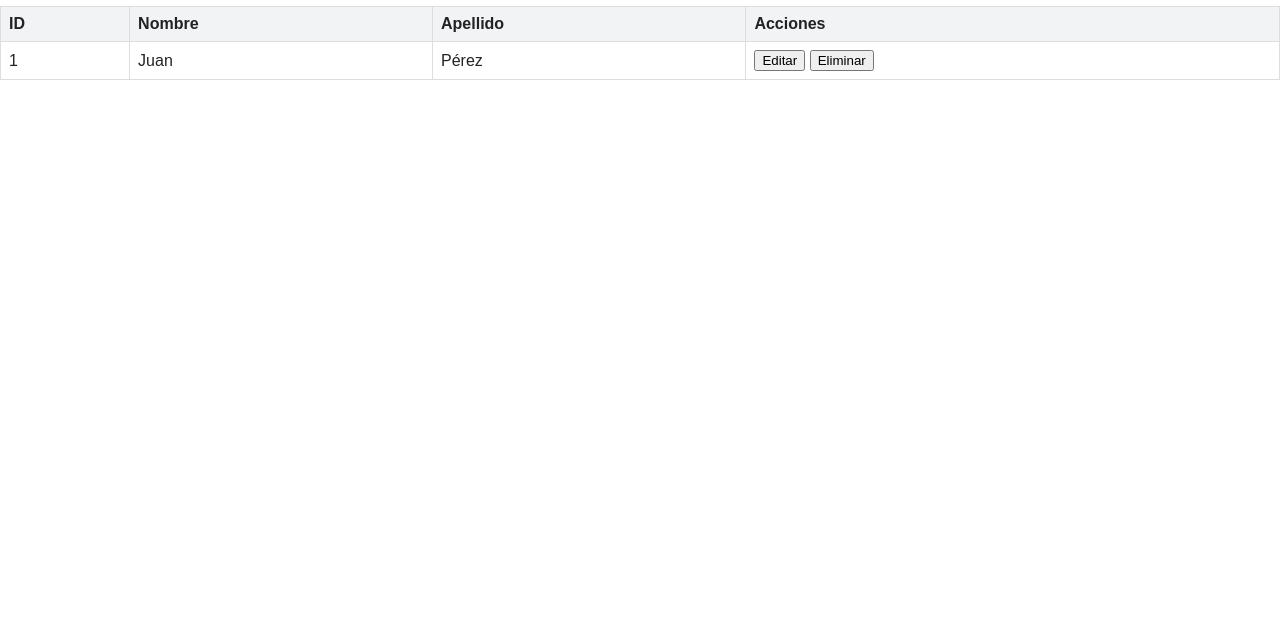
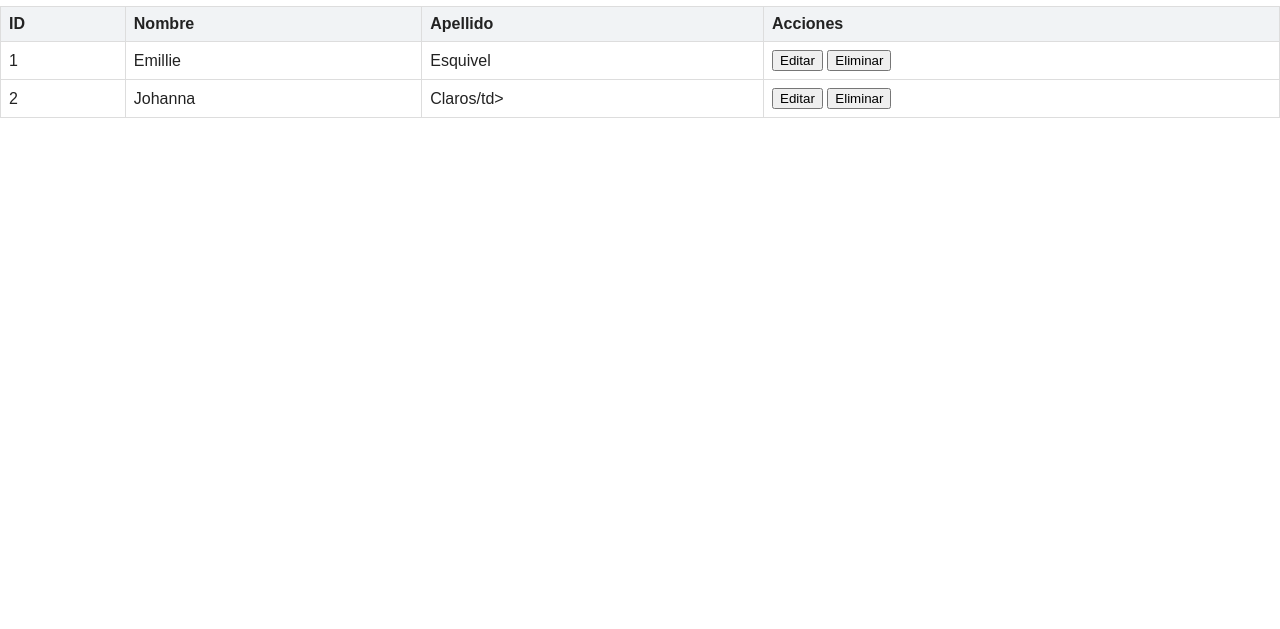
Before and after one commit to czr11/clase12EMH, a plain HTML site: page alumnos.html in a window 1280 px wide. Shown: the part 171-800 px from the top of the page. Drawn offline with Linux system fonts and the light colour scheme.

Commit message:
mi nombre

```diff
--- a/alumnos.html
+++ b/alumnos.html
@@ -28,8 +28,17 @@
             <!-- Student entries will be populated here -->
             <tr>
                 <td>1</td>
-                <td>Juan</td>
-                <td>Pérez</td>
+                <td>Emillie</td>
+                <td>Esquivel</td>
+                <td>
+                    <button class="edit-btn">Editar</button>
+                    <button class="delete-btn">Eliminar</button>
+                </td>
+            </tr>
+                        <tr>
+                <td>2</td>
+                <td>Johanna</td>
+                <td>Claros/td>
                 <td>
                     <button class="edit-btn">Editar</button>
                     <button class="delete-btn">Eliminar</button>
```
